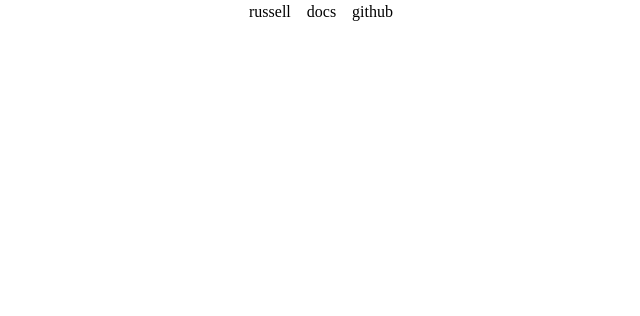
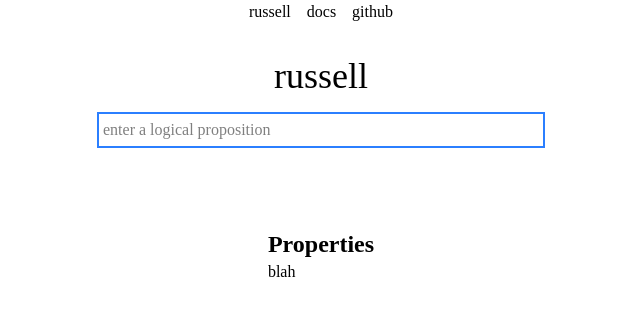
Before and after one commit to podikoglou/russell-web, a React (Vite) app: page /p in a window 1280 px wide. Shown: the top 316 px of the page, without its empty margins (319-959 px from the left). Built offline with nearby package versions, Linux system fonts and the light colour scheme; a small style sheet from the web is missing.

Commit message:
feat: results page base

```diff
--- a/src/App.tsx
+++ b/src/App.tsx
@@ -1,6 +1,7 @@
 import { Route, Switch } from "wouter";
 import IndexPage from "./pages/IndexPage";
 import Header from "./components/Header";
+import ResultPage from "./pages/ResultPage";
 
 export default function App() {
   return (
@@ -10,6 +11,7 @@ export default function App() {
       <div className="container mx-auto my-8">
         <Switch>
           <Route path="/" component={IndexPage} />
+          <Route path="/p" component={ResultPage} />
         </Switch>
       </div>
     </>
--- a/src/components/InputForm.tsx
+++ b/src/components/InputForm.tsx
@@ -3,7 +3,7 @@ export default function InputForm() {
     <div className="flex flex-col items-center gap-4">
       <h1 className="text-4xl">russell</h1>
 
-      <form action="/" className="flex justify-center w-4xl">
+      <form action="/p" className="flex justify-center w-4xl">
         <input
           autoFocus={true}
           autoComplete="off"
--- /dev/null
+++ b/src/pages/ResultPage.tsx
@@ -0,0 +1,25 @@
+import { useSearchParams } from "wouter";
+import InputForm from "../components/InputForm";
+
+export default function ResultPage() {
+  const [searchParams, _] = useSearchParams();
+
+  const input = searchParams.get("input");
+
+  return (
+    <>
+      <InputForm />
+
+      <div className="flex flex-col items-center my-8 gap-12">
+        <h2 className="text-2xl">{input}</h2>
+
+        <div>
+          <h2 className="text-2xl font-bold">Properties</h2>
+          <ul>
+            <li>blah</li>
+          </ul>
+        </div>
+      </div>
+    </>
+  );
+}
```
